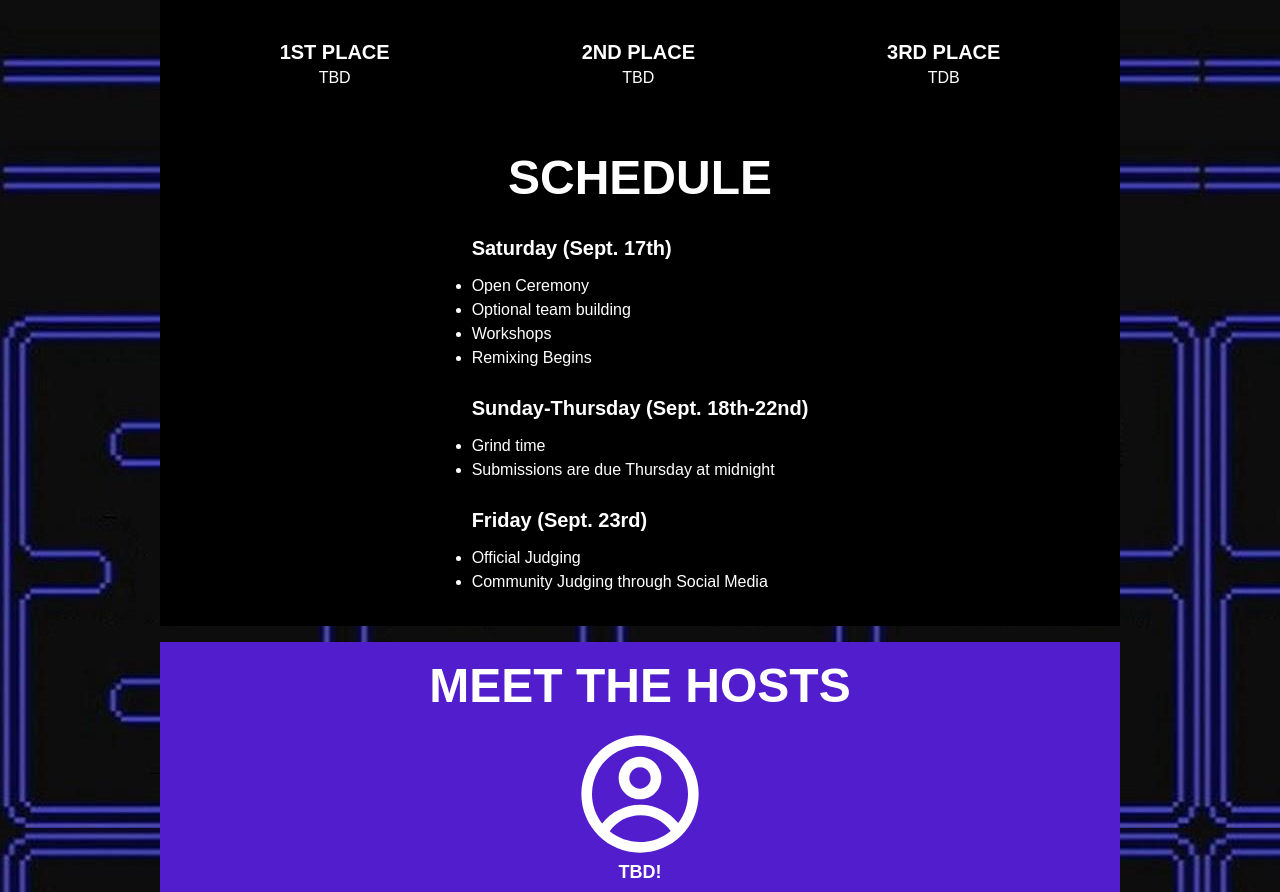
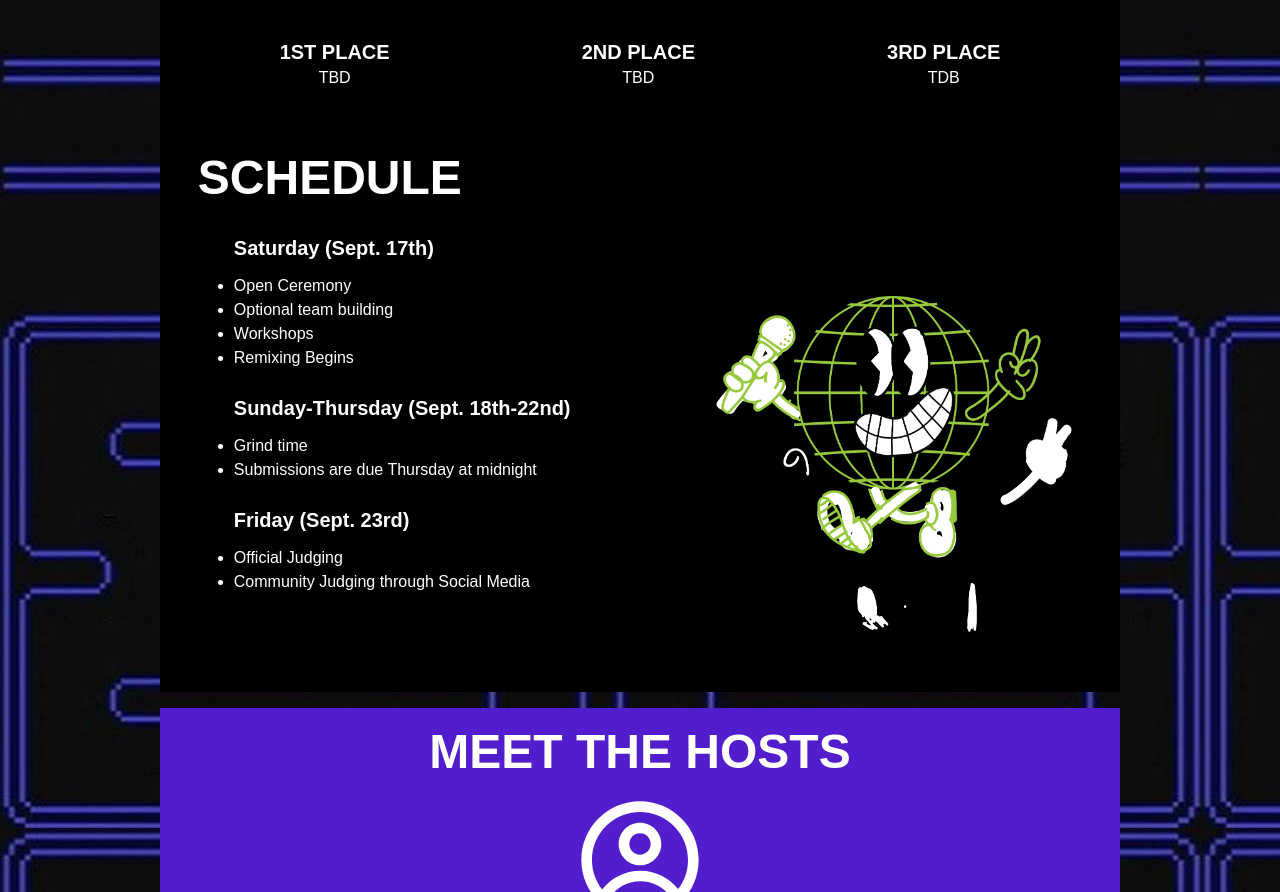
Before and after one commit to jonaylor89/rva-remix-website, a React (Create React App) app: page / in a window 1280 px wide. Shown: the part 500-1392 px from the top of the page. Built offline with nearby package versions, Linux system fonts and the light colour scheme.

Commit message:
character

```diff
--- a/src/sections/ScheduleSection.tsx
+++ b/src/sections/ScheduleSection.tsx
@@ -1,12 +1,14 @@
+
+const character = require('../assets/character.png');
 
 const ScheduleSection = () => {
     return (
         <section id="schedule">
-            <div className="bg-black flex flex-col items-center py-5 lg:mx-40">
+            <div className="bg-black flex justify-around py-5 lg:mx-40">
+                <div className="flex flex-col items-start">
                     <div className="font-bold text-4xl pb-5 lg:font-black lg:text-5xl">
                         SCHEDULE
                     </div>
-
                     <div className="flex flex-col px-9">
                         <div className="font-bold text-xl py-3">Saturday (Sept. 17th)</div>
                         <ul className="flex flex-col list-disc pb-3">
@@ -26,6 +28,11 @@ const ScheduleSection = () => {
                             <li>Community Judging through Social Media</li>
                         </ul>
                     </div>
+
+                </div>
+                <div className="lg:visible">
+                    <img className="w-200 object-contain" src={character} alt="tiny charater" width={400} />
+                </div>
             </div>
         </section>
     );
```
Lines whose indentation alone changed are shown as unchanged.
